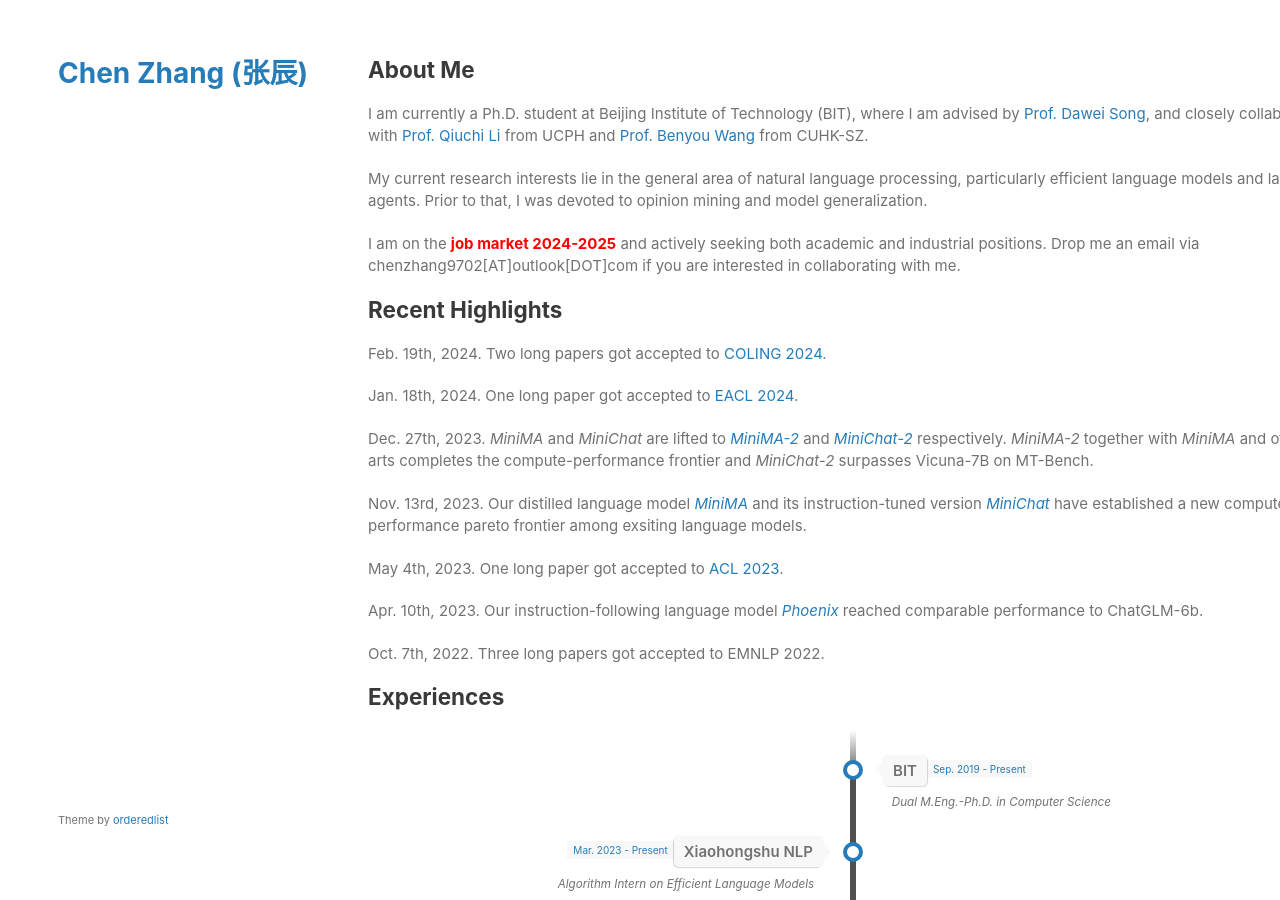
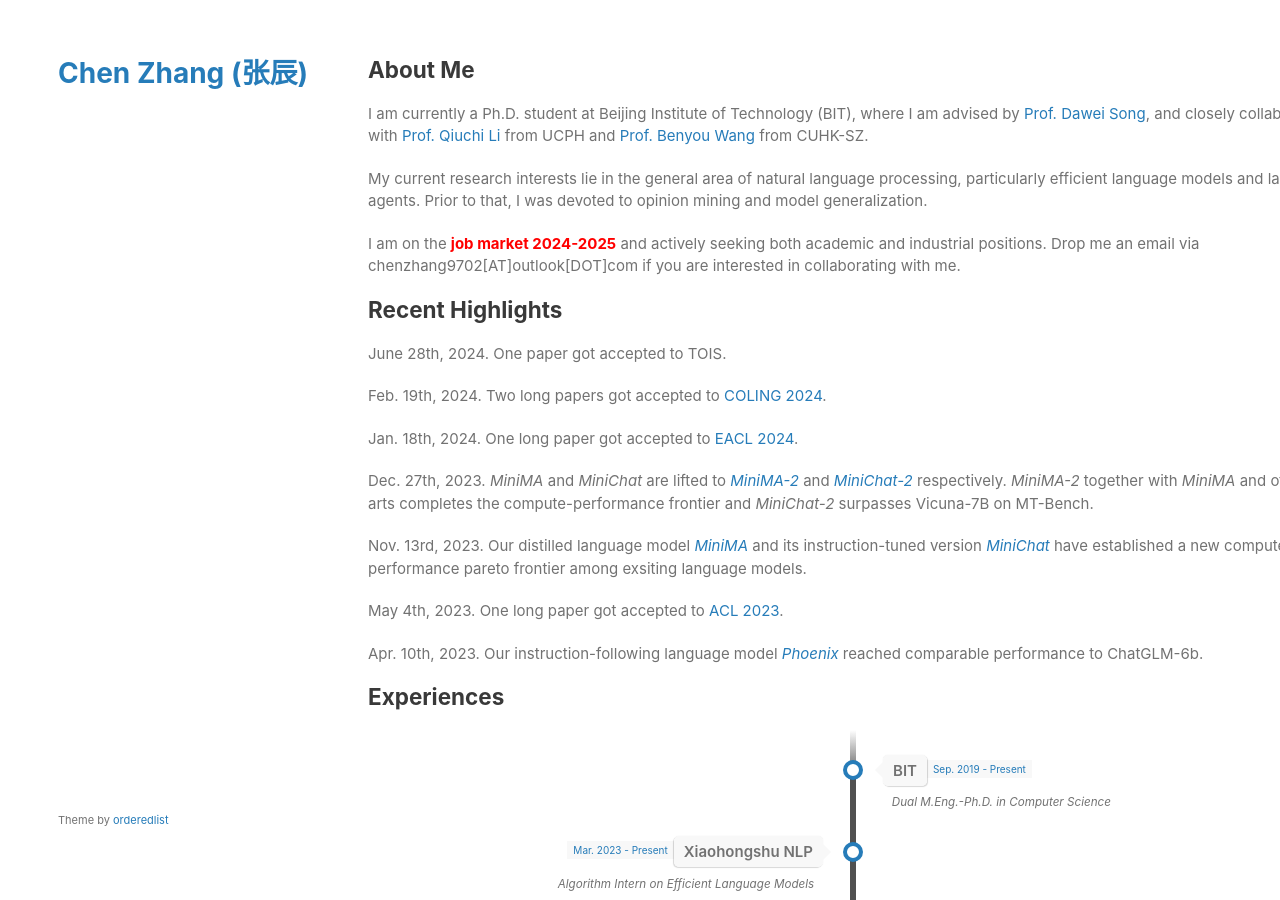
Before and after one commit to GeneZC/genezc.github.io, a Jekyll site: the page built from index.md, in a window 1280 px wide and 900 px high. Built offline with Jekyll 4.4.1, drawn with Linux system fonts in a browser that asks for light colours; our own code applies the rules of GitHub Pages for plain Markdown files; some of the changed text lies outside the part shown.

Commit message:
Update index.md

```diff
--- a/index.md
+++ b/index.md
@@ -12,6 +12,8 @@ I am on the <b><font color=red>job market 2024-2025</font></b> and actively seek
 
 ## Recent Highlights
 
+June 28th, 2024. One paper got accepted to TOIS.
+
 Feb. 19th, 2024. Two long papers got accepted to [COLING 2024](https://lrec-coling-2024.org/).
 
 Jan. 18th, 2024. One long paper got accepted to [EACL 2024](https://2024.eacl.org/).
@@ -23,8 +25,6 @@ Nov. 13rd, 2023. Our distilled language model [*MiniMA*](https://huggingface.co/
 May 4th, 2023. One long paper got accepted to [ACL 2023](https://2023.aclweb.org/).
 
 Apr. 10th, 2023. Our instruction-following language model [*Phoenix*](https://github.com/FreedomIntelligence/LLMZoo) reached comparable performance to ChatGLM-6b.
-
-Oct. 7th, 2022. Three long papers got accepted to EMNLP 2022.
 
 ## Experiences
 
```
Also changed, not shown: other parts of index.md (+1 -1 lines).
